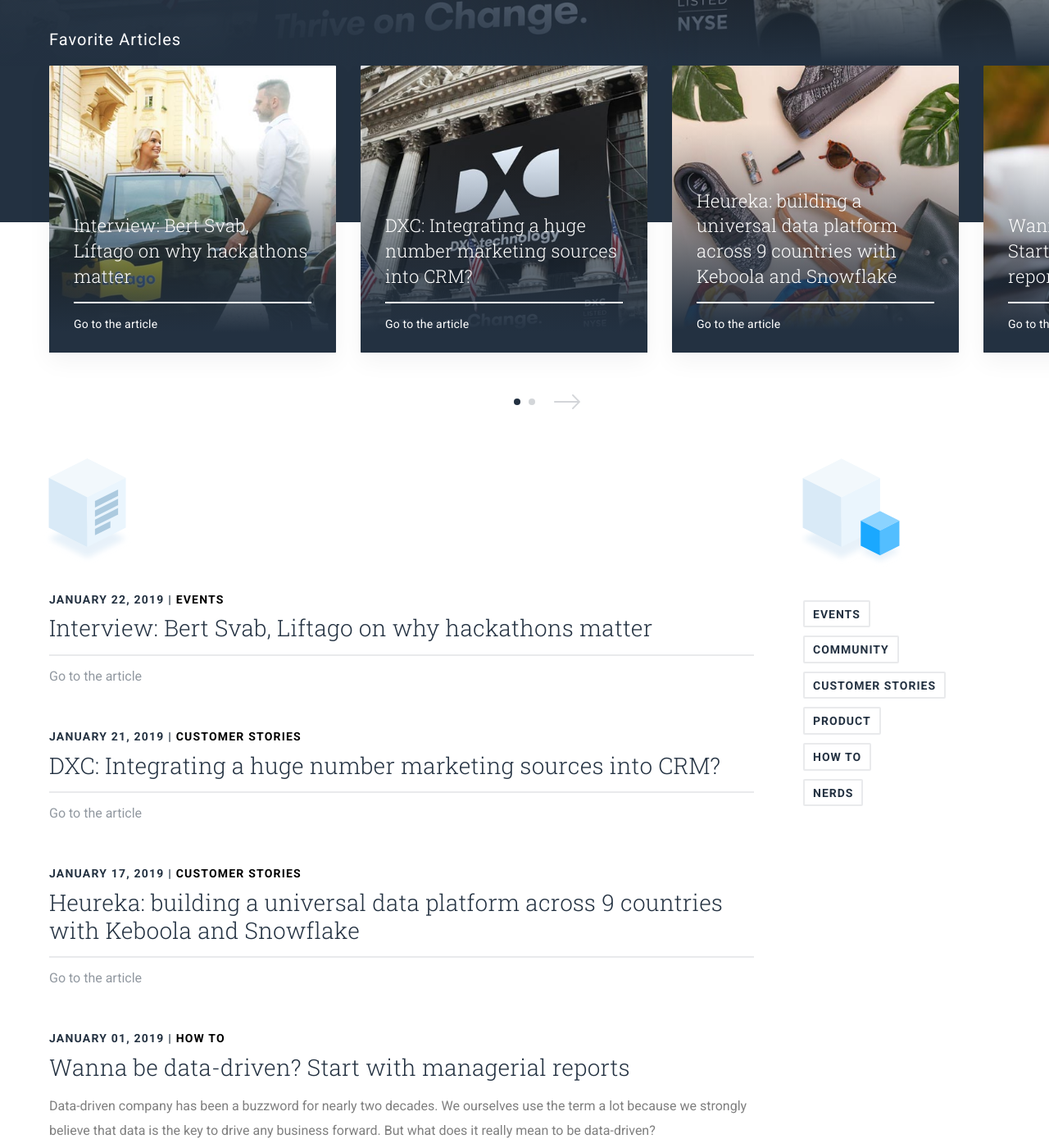
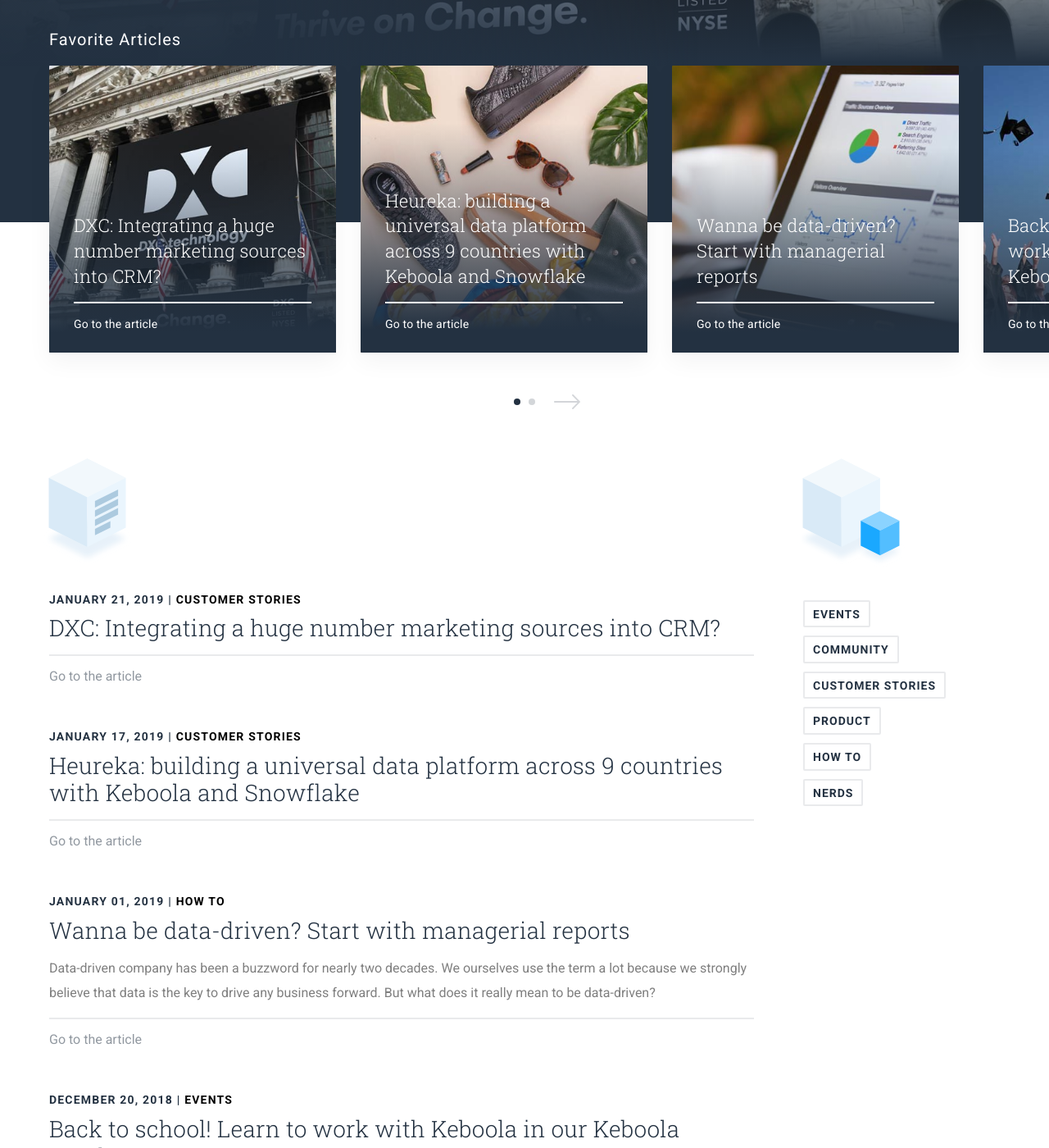
Before and after one commit to keboola/blog, a Jekyll site: the page built from index.md, in a window 1280 px wide and 1400 px high, scrolled down 696 px. Shown: the whole window at 82% size. Built offline with Jekyll 4.4.1, drawn with Linux system fonts in a browser that asks for light colours; nearby versions of some CDN libraries; the list of posts is cut into pages by our own code; some of the changed text lies outside the part shown.

Commit message:
Update from Forestry.io - Updated heroes-at-liftago.md

```diff
--- a/_posts/2018-10-18-heroes-at-liftago.md
+++ b/_posts/2018-10-18-heroes-at-liftago.md
@@ -2,7 +2,7 @@
 title: 'Interview: Bert Svab, Liftago on why hackathons matter'
 layout: post
 categories: events
-date: 2019-01-22 09:00:00 +0000
+date: 2017-11-14 09:00:00 +0000
 perex: ''
 user: petr-simecek
 coverphoto: ''
```
